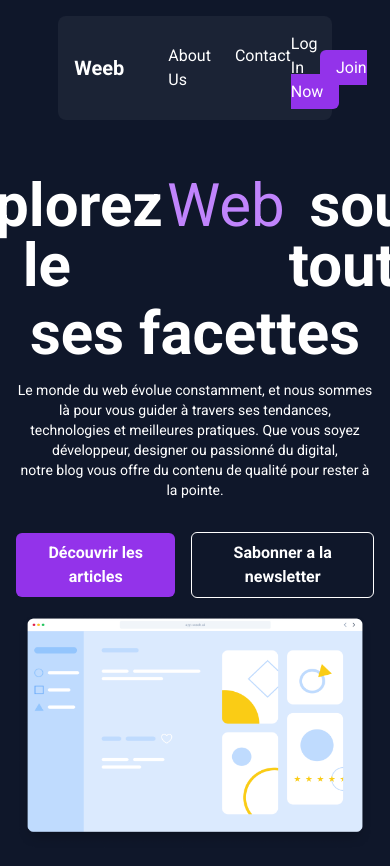
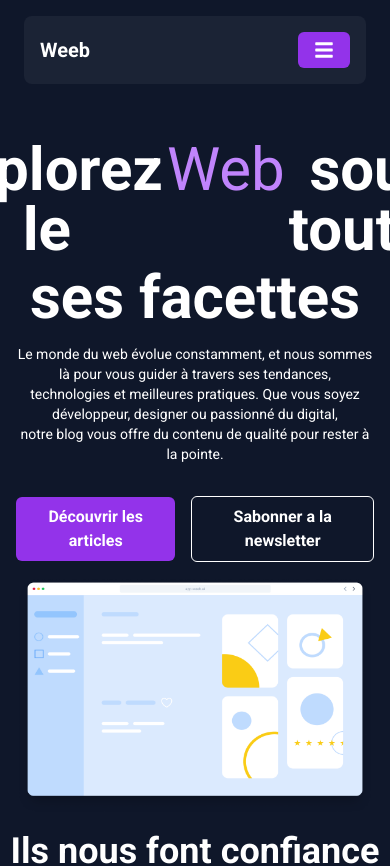
Before and after one commit to kenza15a/weeb_project_front, a React (Create React App) app: page / in a window 390 px wide. Shown: the top 866 px of the page. Built offline with nearby package versions, Linux system fonts and the light colour scheme.

Commit message:
homepage/mobile navbar

```diff
--- a/src/components/Home/Navbar/Navbar.jsx
+++ b/src/components/Home/Navbar/Navbar.jsx
@@ -1,14 +1,22 @@
 import { Link } from "react-router-dom";
+import { useState } from "react";
+import { FaBars } from "react-icons/fa";
+import { motion, AnimatePresence } from "framer-motion";
+import Button from "../../Button/Button";
 
 const Navbar = () => {
+  const [isOpen, setIsOpen] = useState(false);
+
   return (
-    <nav className=" bg-[rgba(255,255,255,0.05)] p-4 flex justify-between  items-center rounded-lg w-[80%]  ">
-      <div className="flex flex-row justify-start items-center gap-x-5">
+    <nav className="bg-[rgba(255,255,255,0.05)] p-4 flex justify-between items-center rounded-lg w-full md:w-[80%] relative">
+      {/* Logo & Desktop Menu */}
+      <div className="md:flex md:flex-row md:items-center md:gap-x-4">
         <Link to="/" className="text-white font-bold text-xl">
           Weeb
         </Link>
-        <ul className="flex space-x-6 text-white">
-          <li></li>
+
+        {/* Desktop Menu (Hidden on Mobile) */}
+        <ul className="hidden md:flex space-x-6 text-white">
           <li>
             <Link to="/about" className="hover:text-gray-400">
               About Us
@@ -21,7 +29,9 @@ const Navbar = () => {
           </li>
         </ul>
       </div>
-      <div className="space-x-4">
+
+      {/* Desktop Authentication Links */}
+      <div className="hidden md:flex md:flex-row md:items-center space-x-4">
         <Link to="/login" className="text-white hover:text-gray-400">
           Log In
         </Link>
@@ -29,6 +39,40 @@ const Navbar = () => {
           Join Now
         </Link>
       </div>
+
+      {/* Mobile Menu Button */}
+      <Button
+        className="md:hidden text-white text-3xl"
+        variant="accent"
+        text={<FaBars size={20} />}
+        onClick={() => setIsOpen(!isOpen)}
+      />
+
+      {/* Mobile Dropdown Menu with Framer Motion Animation */}
+      <AnimatePresence>
+        {isOpen && (
+          <motion.div
+            initial={{ opacity: 0, y: -10 }} // Start faded & slightly above
+            animate={{ opacity: 1, y: 0 }} // Fade in & move down
+            exit={{ opacity: 0, y: -10 }} // Fade out & move up
+            transition={{ duration: 0.3, ease: "easeInOut" }}
+            className="absolute top-16 right-4 bg-gray-800 text-white p-5 rounded-lg shadow-lg flex flex-col space-y-4 md:hidden"
+          >
+            <Link to="/about" className="hover:text-gray-400">
+              About Us
+            </Link>
+            <Link to="/contact" className="hover:text-gray-400">
+              Contact
+            </Link>
+            <Link to="/login" className="hover:text-gray-400">
+              Log In
+            </Link>
+            <Link to="/signup" className="btn-primary">
+              Join Now
+            </Link>
+          </motion.div>
+        )}
+      </AnimatePresence>
     </nav>
   );
 };
```
